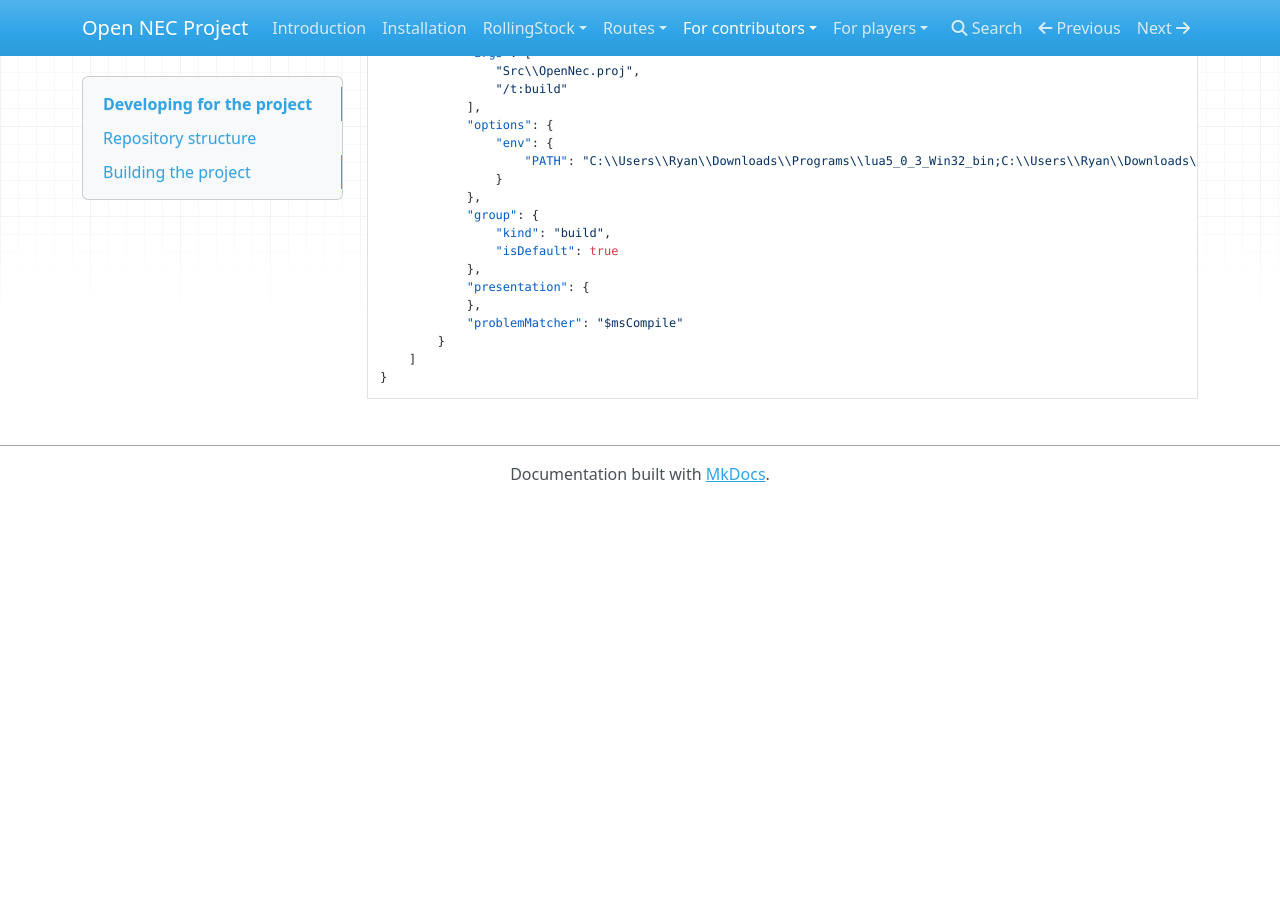
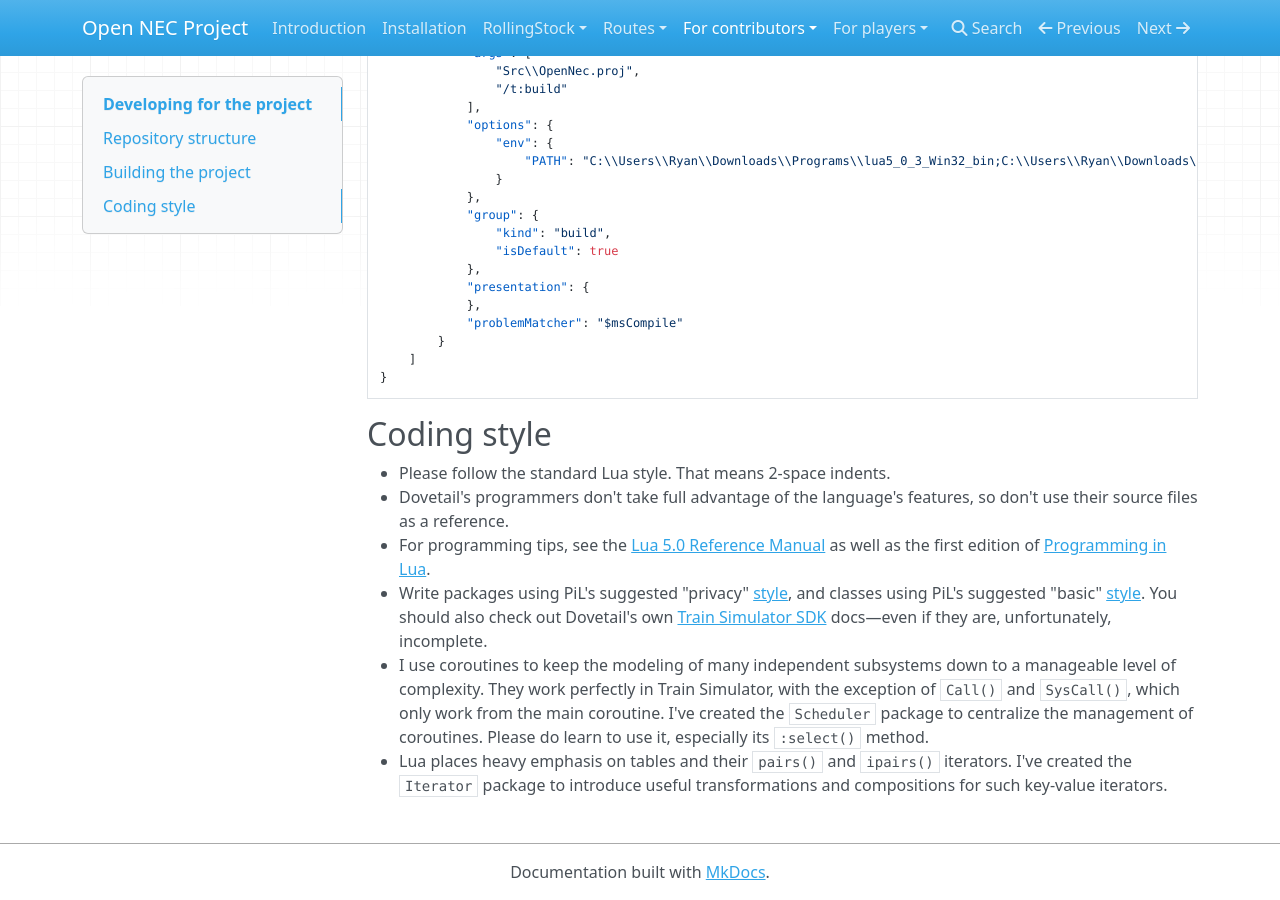
Before and after one commit to YoRyan/open-nec, an MkDocs documentation site: the page built from Docs/for-contributors/index.md, in a window 1280 px wide and 900 px high, scrolled down 1267 px. Built offline with MkDocs 1.6.1, drawn with Linux system fonts in a browser that asks for light colours; nearby versions of some CDN libraries; before the commit the page ends 1769 px from its top, so only the background shows below that.

Commit message:
Manual: add coding style

````diff
--- a/Docs/for-contributors/index.md
+++ b/Docs/for-contributors/index.md
@@ -65,3 +65,12 @@ to build the project. The compiled files will output to the Mod\ folder, from wh
     ]
 }
 ```
+
+## Coding style
+
+- Please follow the standard Lua style. That means 2-space indents.
+- Dovetail's programmers don't take full advantage of the language's features, so don't use their source files as a reference.
+- For programming tips, see the [Lua 5.0 Reference Manual](https://www.lua.org/manual/5.0/manual.html) as well as the first edition of [Programming in Lua](https://www.lua.org/pil/contents.html).
+- Write packages using PiL's suggested "privacy" [style](https://www.lua.org/pil/15.2.html), and classes using PiL's suggested "basic" [style](https://www.lua.org/pil/16.1.html). You should also check out Dovetail's own [Train Simulator SDK](https://sites.google.com/a/railsimdev.com/dtgts1sdk/reference-manual) docs—even if they are, unfortunately, incomplete.
+- I use coroutines to keep the modeling of many independent subsystems down to a manageable level of complexity. They work perfectly in Train Simulator, with the exception of `Call()` and `SysCall()`, which only work from the main coroutine. I've created the `Scheduler` package to centralize the management of coroutines. Please do learn to use it, especially its `:select()` method.
+- Lua places heavy emphasis on tables and their `pairs()` and `ipairs()` iterators. I've created the `Iterator` package to introduce useful transformations and compositions for such key-value iterators.
````
